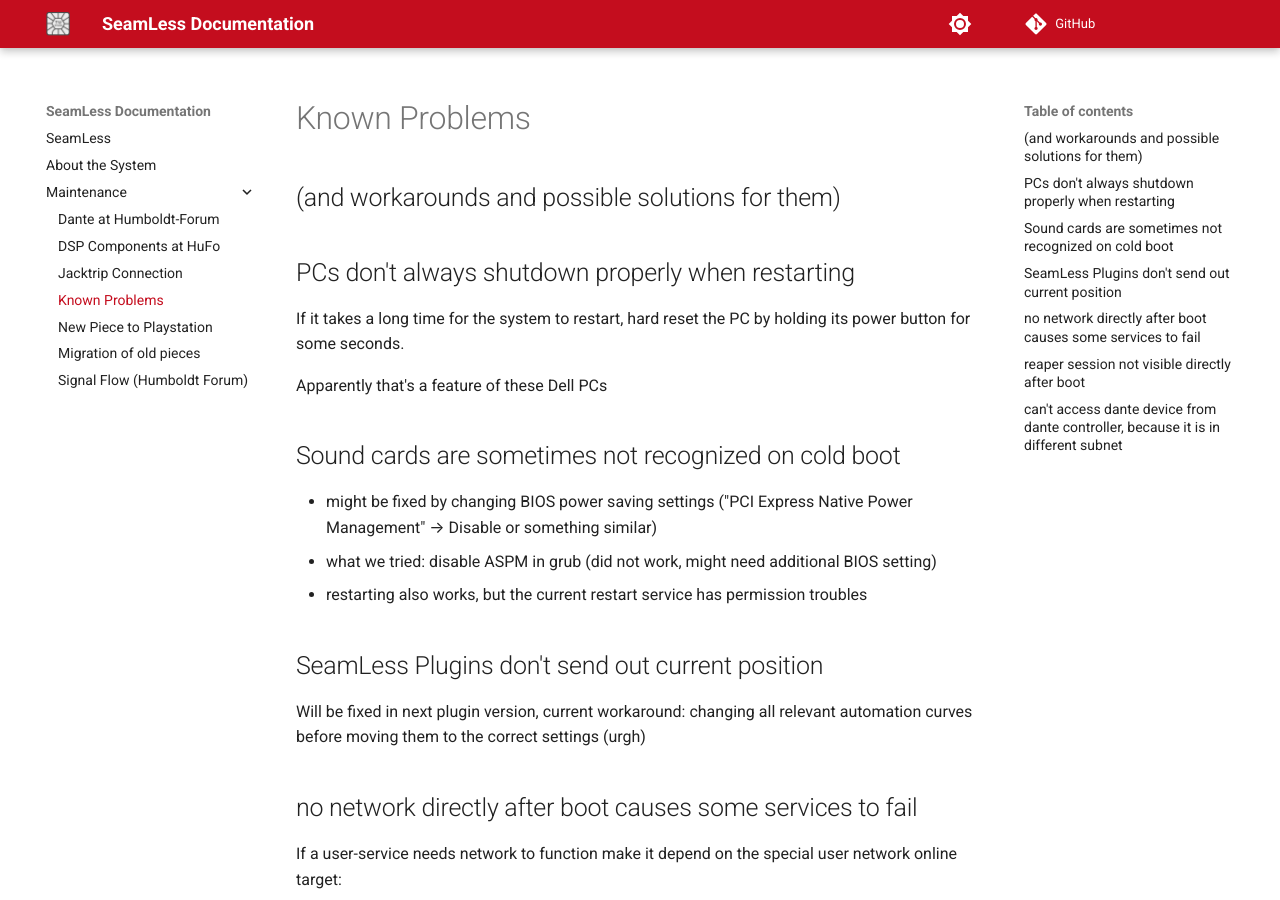
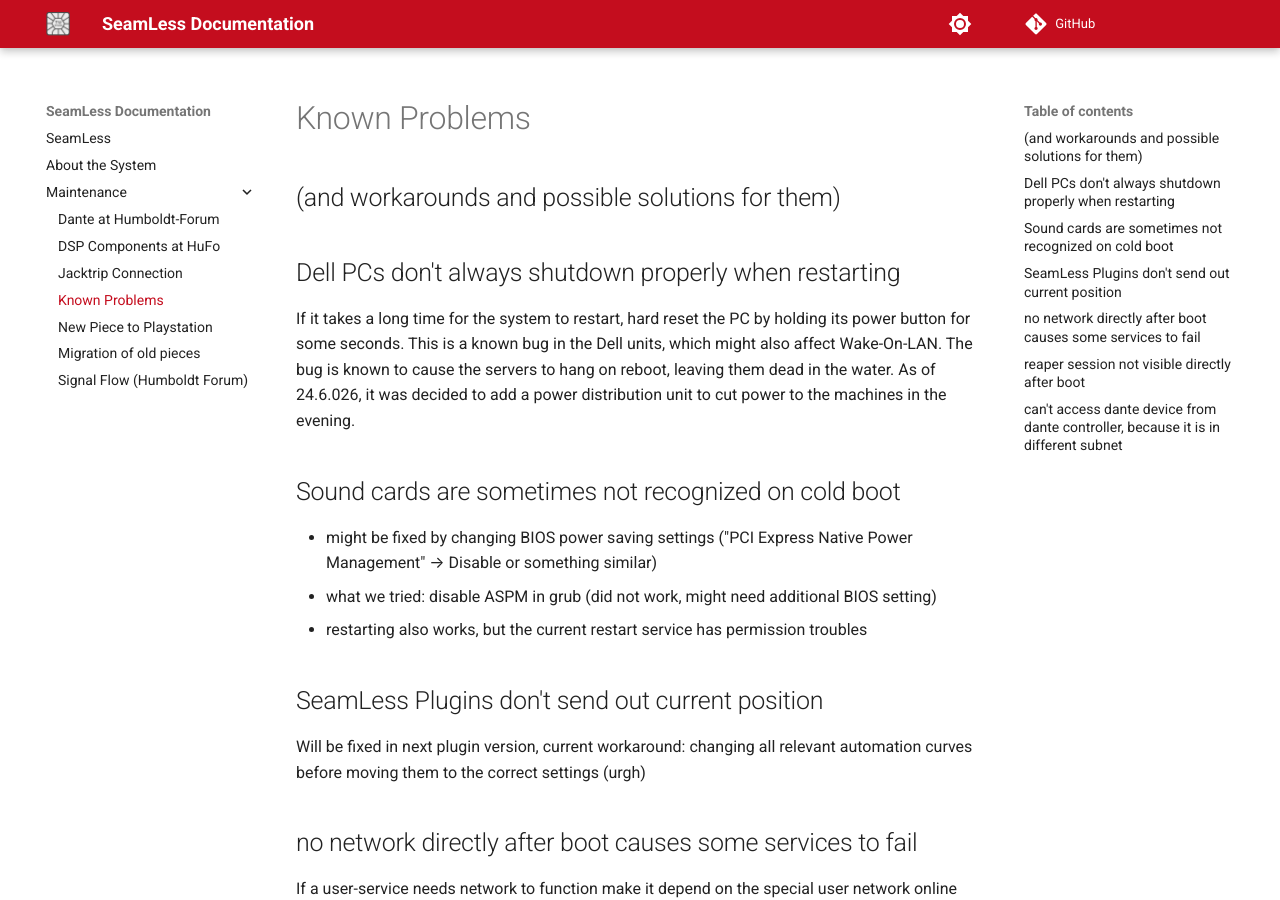
Before and after one commit to tu-studio/seamless-docs, an MkDocs documentation site: the page built from old/Documentation/docs/maintenance/known_problems.md, in a window 1280 px wide and 900 px high. Built offline with MkDocs 1.6.1 and Material for MkDocs 9.7.7, drawn with Linux system fonts in a browser that asks for light colours; comment, search, counter and statistics services are not loaded.

Commit message:
update about shutdown problems

```diff
--- a/old/Documentation/docs/maintenance/known_problems.md
+++ b/old/Documentation/docs/maintenance/known_problems.md
@@ -2,12 +2,14 @@
 
 ## (and workarounds and possible solutions for them)
 
-## PCs don't always shutdown properly when restarting
+## Dell PCs don't always shutdown properly when restarting
 
-If it takes a long time for the system to restart, hard reset the PC by holding
-its power button for some seconds.
-
-Apparently that's a feature of these Dell PCs
+If it takes a long time for the system to restart, hard reset the PC by
+holding its power button for some seconds. This is a known bug in the Dell
+units, which might also affect Wake-On-LAN. The bug is known to cause the
+servers to hang on reboot, leaving them dead in the water. As of 24.6.026,
+it was decided to add a power distribution unit to cut power to the
+machines in the evening.
 
 ## Sound cards are sometimes not recognized on cold boot
 
```
